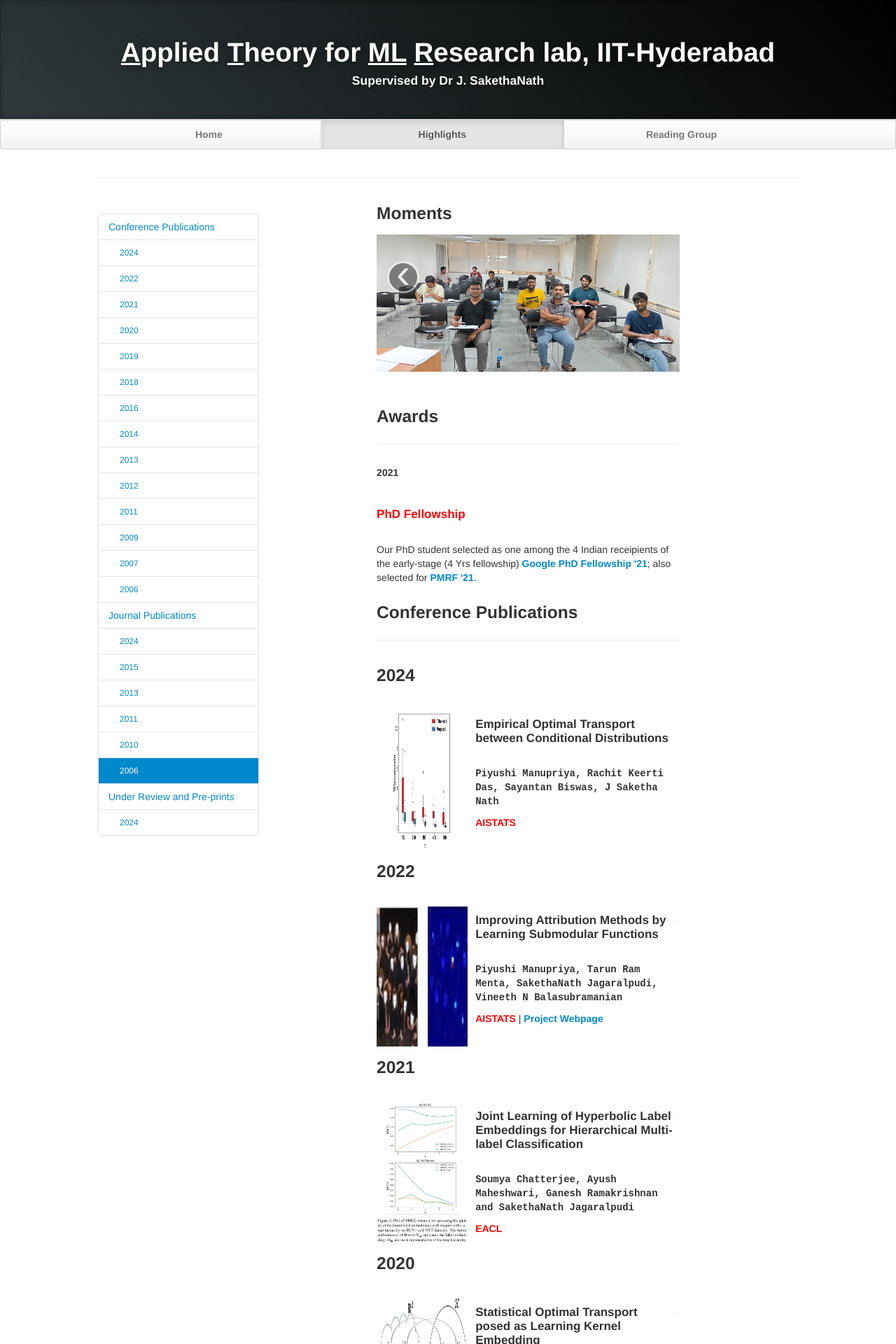
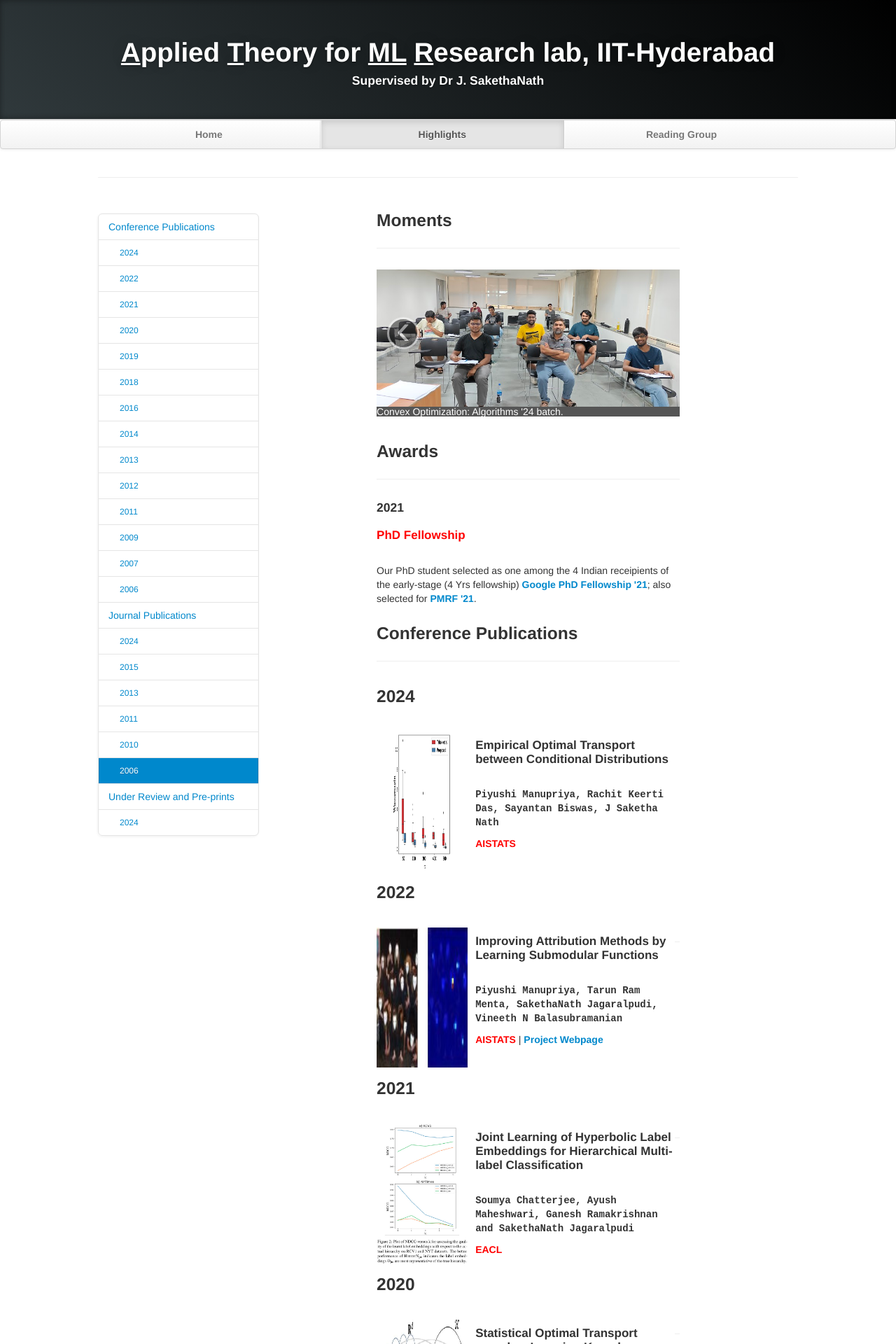
Before and after one commit to atmlr-lab/atmlr-lab.github.io, a Jekyll site: the page built from highlights.md, in a window 1280 px wide. Shown: the top 1920 px of the page at 70% size. Built offline with Jekyll 4.4.1, drawn with Linux system fonts in a browser that asks for light colours.

Commit message:
fonts adjustment

```diff
--- a/highlights.md
+++ b/highlights.md
@@ -37,8 +37,11 @@
 	<div class="span8 offset1">
 
 	<section id="Other">
+
+   <div class="page-header">
+      <h3>Moments</h3>
+   </div>
    <div id="main-carousel" class="carousel slide">
-      <h3>Moments</h3>
       <div class="carousel-inner">
          <div class="item active">
             <img src="lab_pics/IMG20240504171046.jpg" class="carousel-image" alt="">
@@ -55,8 +58,7 @@
    <div class="page-header">
       <h3>Awards</h3>
    </div>
-	<h5>2021</h5>
-   <br/>
+	<h4>2021</h4>
    <div class="row-fluid">
          <h4 style="font-size: 17px;"><mark style="background-color: white; color:red;">PhD Fellowship</mark></h4>
          <br/>
```
